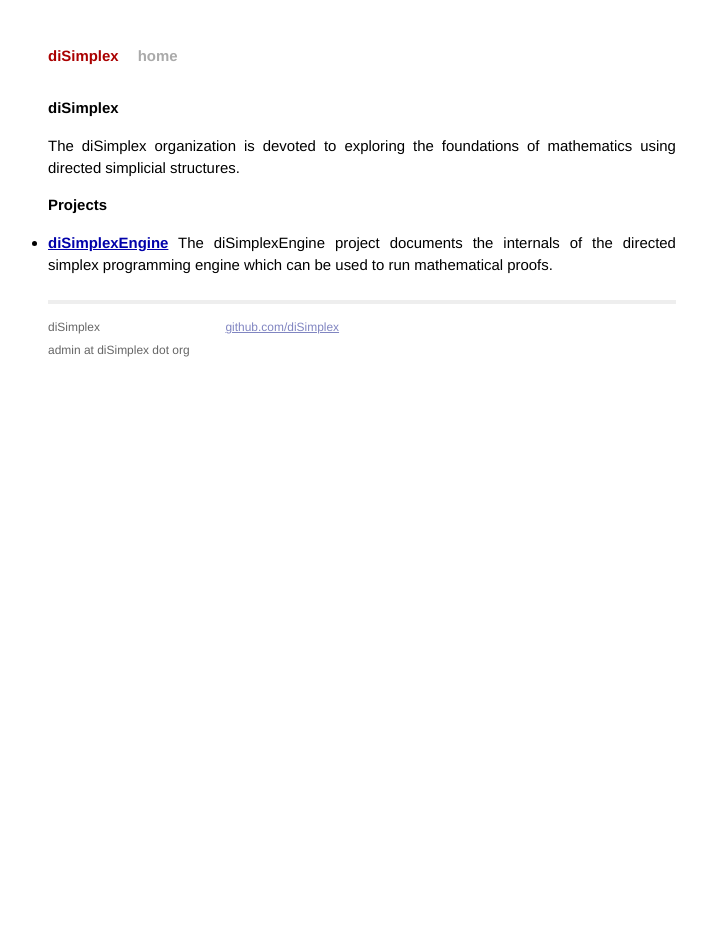
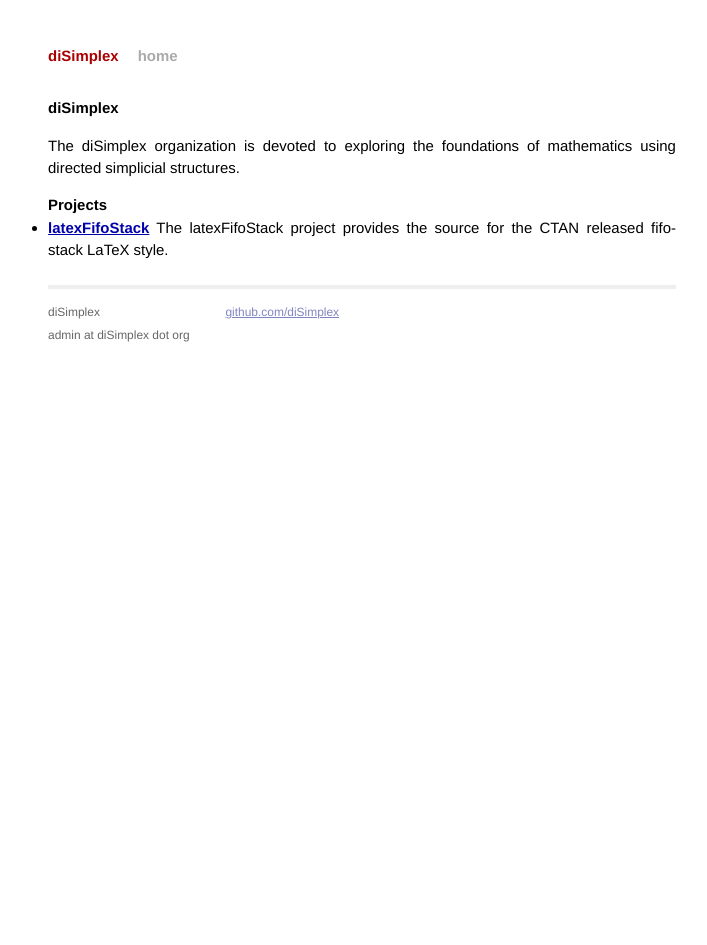
Before and after one commit to diSimplex/diSimplex.github.io, a Jekyll site: the page built from index.md, in a window 1280 px wide. Shown: the whole page, without its empty margins (278-985 px from the left). Built offline with Jekyll 4.4.1, drawn with Linux system fonts in a browser that asks for light colours; Markdown is read by kramdown in place of the engine named in the settings.

Commit message:
initial back-creation of latexFifoStack project into new diSimplexGitHubPages

```diff
--- /dev/null
+++ b/_layouts/organizationPage.html
@@ -0,0 +1,15 @@
+---
+layout: default
+---
+<div class="home">
+{{content}}
+
+  <h2>Projects</h2>
+
+  <ul>
+{% for project in page.projects %}
+    <li> <a href="{{project.url}}"><strong>{{project.title}}</strong></a> {{project.caption}}</li>
+{% endfor %}
+  </ul>
+
+</div>
--- a/index.md
+++ b/index.md
@@ -1,19 +1,15 @@
 ---
-layout: default
+layout: organizationPage
 title: diSimplex
 projects:
-- title: diSimplexEngine
-  url: diSimplexEngine
-  caption: The diSimplexEngine project documents the internals of the directed simplex programming engine which can be used to run mathematical proofs.
+- title: latexFifoStack
+  url: latexFifoStack
+  caption: |
+    The latexFifoStack project provides the source for the CTAN released
+    fifo-stack LaTeX style.
 ---
 
 # diSimplex
 
 The diSimplex organization is devoted to exploring the foundations of
 mathematics using directed simplicial structures.
-
-# Projects
-
-{% for project in page.projects %}
-- [**{{project.title}}**]({{project.url}}) {{project.caption}}
-{% endfor %}
```
Also changed, not shown: _build/rebuild.rb (+126 -0 lines), _layouts/projectPage.html (added, +26 -0 lines), diSimplexEngine/index.md (deleted, +0 -10 lines), latexFifoStack/index.md (added, +15 -0 lines), 8 other files.
